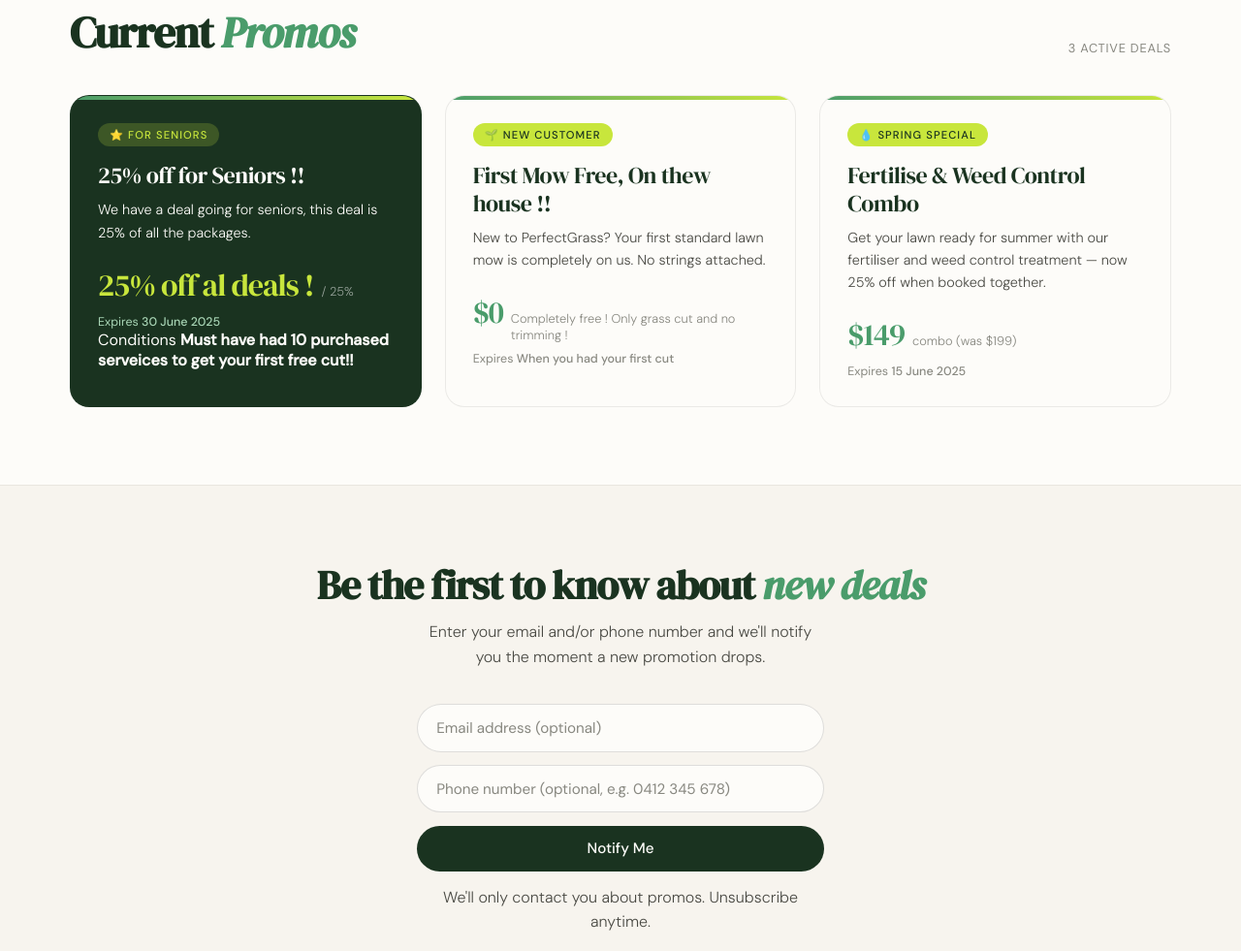
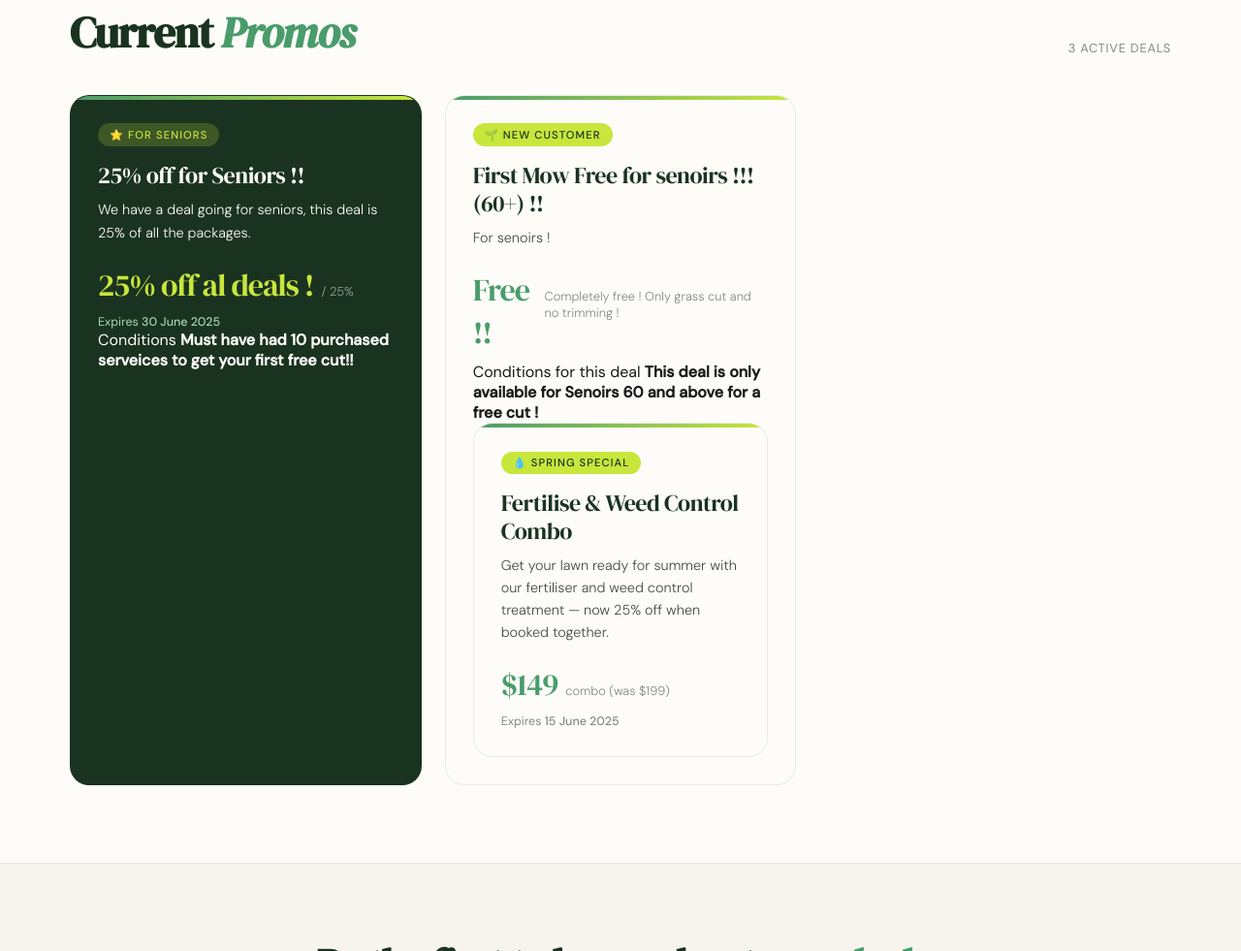
Before and after one commit to heroness9/email.promos, a website: page index.html in a window 1280 px wide. Shown: the part 871-1852 px from the top of the page at 97% size. Drawn offline with Linux system fonts and the light colour scheme.

Commit message:
Update index.html

```diff
--- a/index.html
+++ b/index.html
@@ -449,13 +449,13 @@
       <!-- DEAL 2 -->
       <div class="deal-card">
         <div class="deal-badge">🌱 New Customer</div>
-        <div class="deal-title">First Mow Free, On thew house !!</div>
-        <div class="deal-desc">New to PerfectGrass? Your first standard lawn mow is completely on us. No strings attached.</div>
+        <div class="deal-title">First Mow Free for senoirs !!! <bold>(60+)</bold> !!</div>
+        <div class="deal-desc">For senoirs ! </div>
         <div class="deal-price-row">
-          <div class="deal-price">$0</div>
+          <div class="deal-price"><bold> Free !! </bold></div>
           <div class="deal-price-note">Completely free ! Only grass cut and no trimming !</div>
         </div>
-        <div class="deal-expiry">Expires <strong>When you had your first cut</strong></div>
+        <div class="Deal-Conidtions"> Conditions for this deal <strong><bold>This deal is only available for Senoirs 60 and above for a free cut !</bold></strong>
       </div>
 
       <!-- DEAL 3 -->
```
